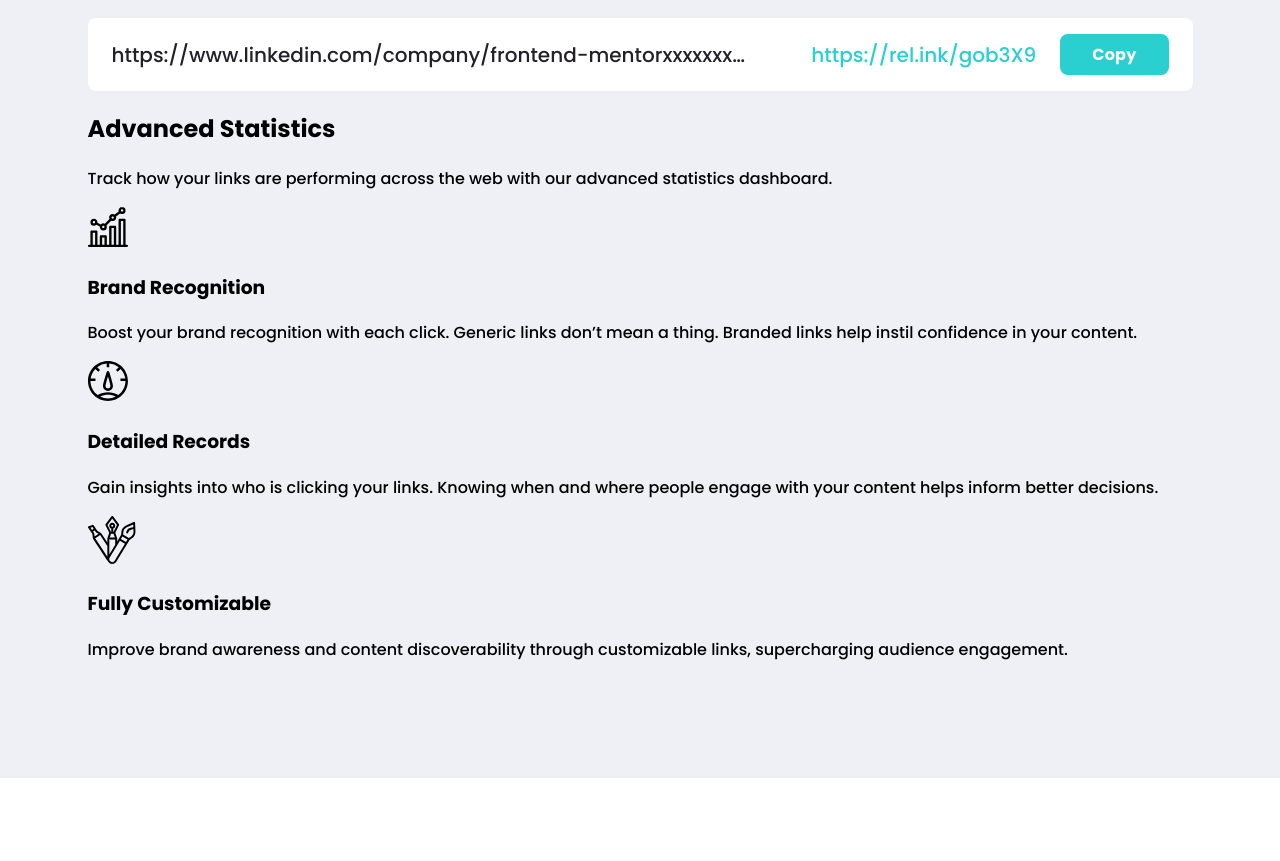
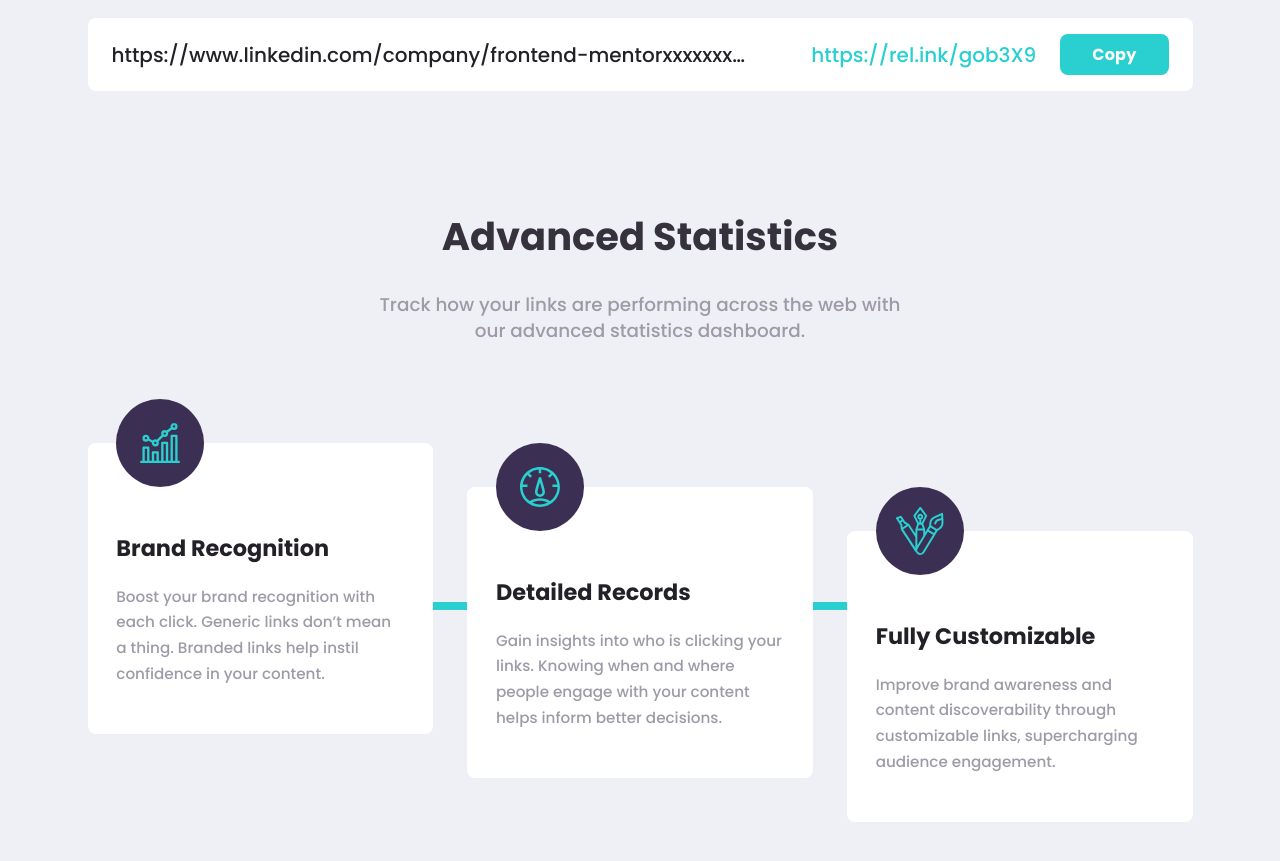
Before and after one commit to p-kosinski/url-shortening-api, a React (Create React App) app: page / in a window 1280 px wide. Shown: the part 1073-1934 px from the top of the page. Before the commit the page ends 1851 px from the top, so only its background shows below. Built offline with nearby package versions, Linux system fonts and the light colour scheme.

Commit message:
Add statistics section styling for large screens

```diff
--- a/src/components/features/StatisticsSection/StatisticsSection.module.scss
+++ b/src/components/features/StatisticsSection/StatisticsSection.module.scss
@@ -0,0 +1,98 @@
+@use '../../../styles/variables' as variables;
+@use '../../../styles/mixins' as mixins;
+
+.component {
+  margin-top: 90px;
+}
+
+.heading {
+  text-align: center;
+  display: flex;
+  flex-direction: column;
+  justify-content: center;
+  align-items: center;
+
+  h2 {
+    color: variables.$color-dark;
+    margin: 0.7em 0;
+  }
+
+  p {
+    max-width: 46ch;
+    width: fit-content;
+    font-size: 1.15rem;
+    line-height: 1.4;
+    margin: 0;
+    color: variables.$color-light;
+    font-weight: variables.$font-weight-regular;
+  }
+}
+
+.articlesWrapper {
+  margin-top: 100px;
+  display: flex;
+  gap: 34px;
+  position: relative;
+
+  &::before {
+    content: '';
+    position: absolute;
+    top: 42%;
+    height: 8px;
+    width: 75%;
+    background-color: variables.$color-accent;
+    z-index: 0;
+  }
+
+  article {
+    &:nth-of-type(2) {
+      margin-top: 44px;
+    }
+
+    &:nth-of-type(3) {
+      margin-top: 88px;
+    }
+  }
+}
+
+.card {
+  flex: 1;
+  @include mixins.card();
+  height: min-content;
+  padding: 1.8em;
+  z-index: 1;
+}
+
+.cardHeader {
+  margin-top: calc(0px - (1.8em + 44px));
+}
+
+.icon {
+  width: 88px;
+  height: 88px;
+  border-radius: 44px;
+  background-color: variables.$color-secondary;
+  display: grid;
+
+  svg {
+    place-self: center;
+    fill: variables.$color-accent;
+  }
+}
+
+.cardContent {
+  margin-top: 44px;
+
+  h3 {
+    color: variables.$color-darker;
+    margin: 0;
+  }
+
+  p {
+    font-size: 0.95rem;
+    font-weight: variables.$font-weight-regular;
+    color: variables.$color-light;
+    line-height: 1.7;
+    margin: 1.2em 0;
+  }
+}
--- a/src/styles/_typography.scss
+++ b/src/styles/_typography.scss
@@ -8,3 +8,13 @@ h1 {
   font-weight: variables.$font-weight-bold;
   font-size: clamp(2.5rem, 11vw, 4.75rem);
 }
+
+h2 {
+  font-weight: variables.$font-weight-bold;
+  font-size: 2.4rem;
+}
+
+h3 {
+  font-weight: variables.$font-weight-bold;
+  font-size: 1.4rem;
+}
```
